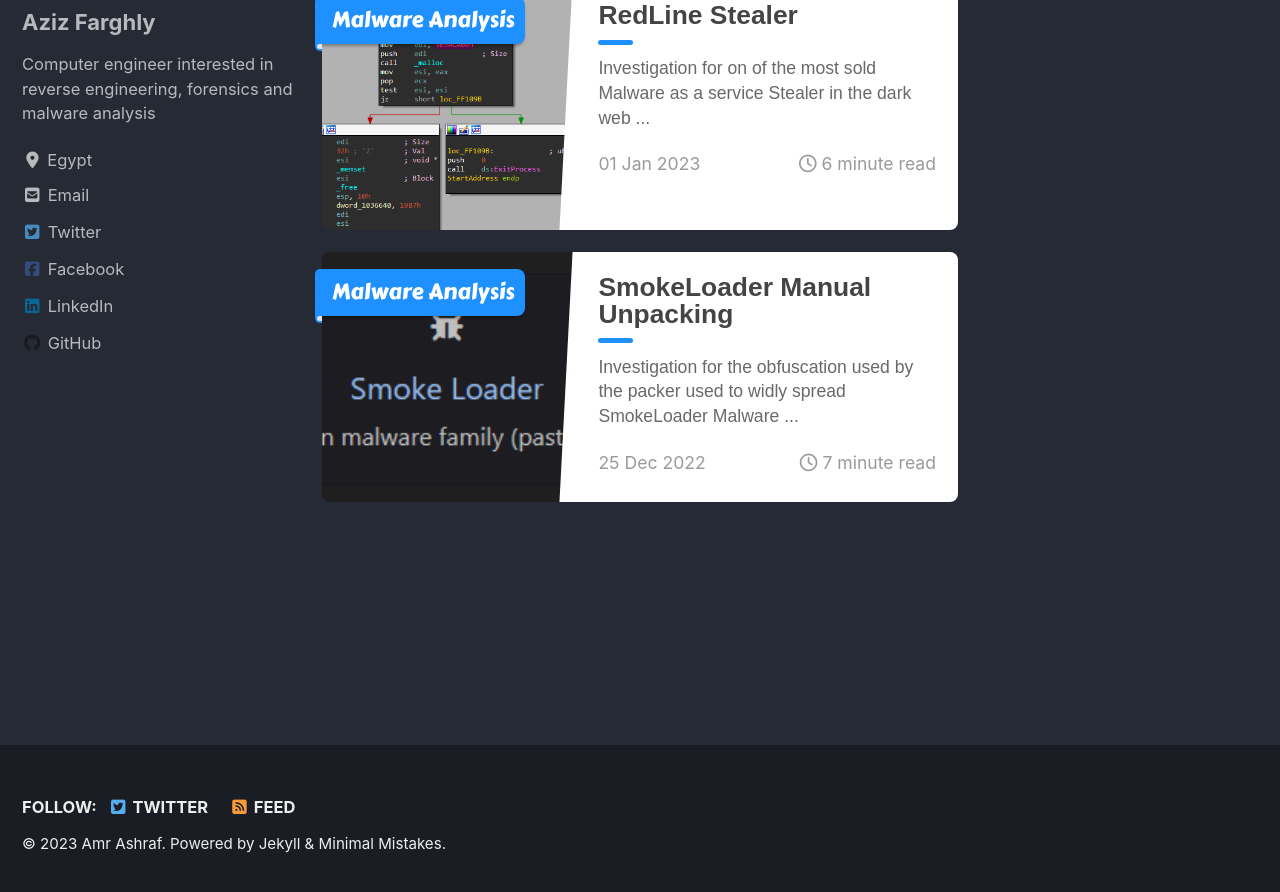
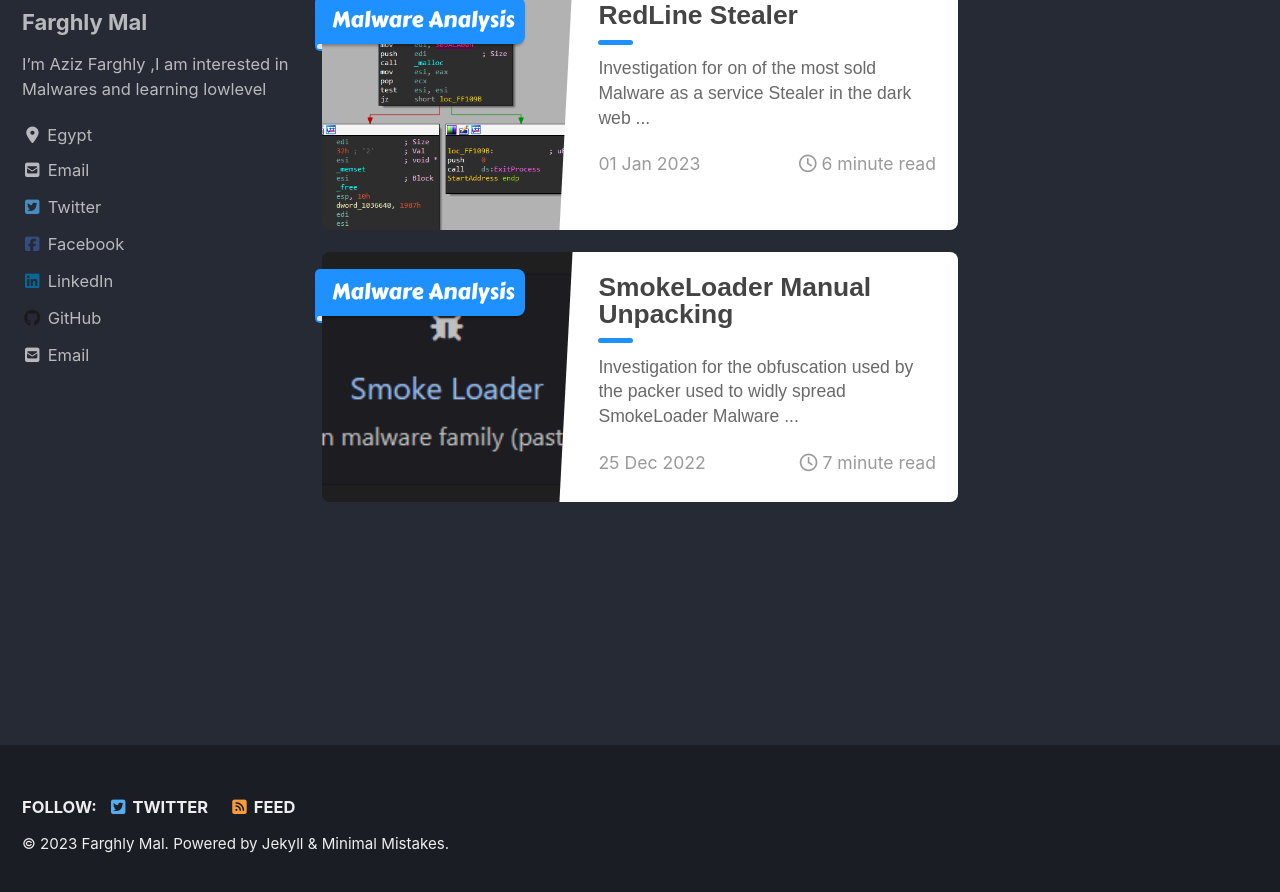
Before and after one commit to FarghlyMal/FarghlyMal.github.io, a Jekyll site: the page built from index.html, in a window 1280 px wide and 900 px high, scrolled down 222 px. Shown: the top 892 px of the window. Built offline with Jekyll 4.4.1, drawn with Linux system fonts in a browser that asks for light colours; cached includes are drawn as plain includes; nearby versions of some CDN libraries; the list of posts is cut into pages by our own code; some of the changed text lies outside the part shown.

Commit message:
Update _config.yml

```diff
--- a/_config.yml
+++ b/_config.yml
@@ -16,11 +16,11 @@
 
 # Site Settings
 locale                   : "en-US"
-title                    : "Aziz Farghly"
+title                    : "Farghly Mal"
 title_separator          : "-"
 subtitle                 : # site tagline that appears below site title in masthead
-name                     : "Amr Ashraf"
-description              : "Malware Analysis RE"
+name                     : "Farghly Mal"
+description              : "Malware Reverse Engineer"
 url                      : # the base hostname & protocol for your site e.g. "https://mmistakes.github.io"
 baseurl                  : # the subpath of your site, e.g. "/blog"
 repository               : # GitHub username/repo-name e.g. "mmistakes/minimal-mistakes"
@@ -93,11 +93,11 @@
 
 # Site Author
 author:
-  name             : "Aziz Farghly"
+  name             : "Farghly Mal"
   avatar           : /assets/images/site_data/avatar.jpg # path of avatar image, e.g. "/assets/images/bio-photo.jpg"
-  bio              : "Computer engineer interested in reverse engineering, forensics and malware analysis "
+  bio              : "I'm Aziz Farghly ,I am interested in Malwares and learning lowlevel "
   location         : "Egypt"
-  email            :
+  email            : farghly.mahmod66@outlook.com
   links:
     - label: "About Me"
       icon: "fas fa-fw fa-link"
```
